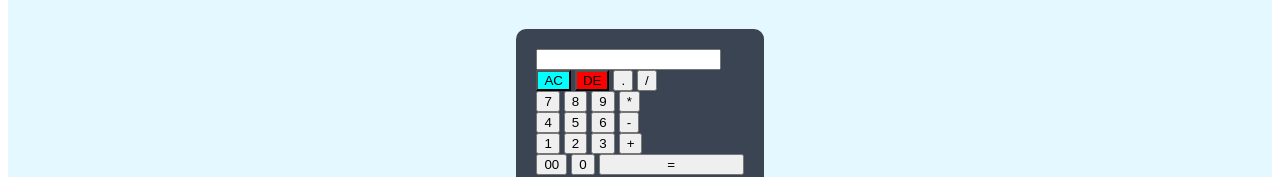
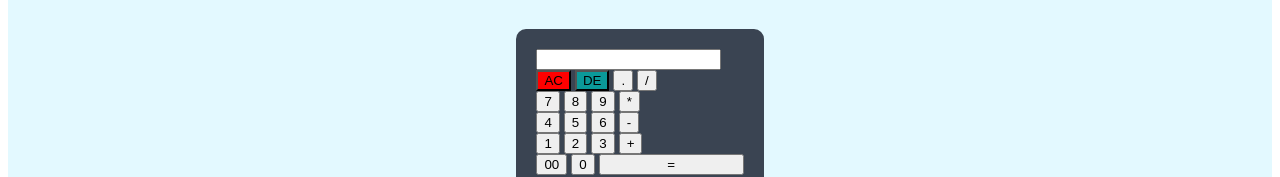
Before and after one commit to sashibhushanyadav/Anjali-calculator, a plain HTML site: page index.html in a window 1280 px wide. Shown: the part 296-473 px from the top of the page. Drawn offline with Linux system fonts and the light colour scheme.

Commit message:
fix: background color of ac and de button

```diff
--- a/index.html
+++ b/index.html
@@ -14,8 +14,8 @@
                     <input type="text" name="display">
                 </div>
                 <div>
-                    <input type="button" value="AC" style="background-color: aqua;" onclick="display.value = '' " class="operator">
-                    <input type="button" value="DE" style="background-color: red;" onclick="display.value = display.value.toString().slice(0,-1)" class="operator">
+                    <input type="button" value="AC" style="background-color: red;" onclick="display.value = '' " class="operator">
+                    <input type="button" value="DE" style="background-color: rgb(11, 153, 153);" onclick="display.value = display.value.toString().slice(0,-1)" class="operator">
                     <input type="button" value="." onclick="display.value += '.' " class="operator">
                     <input type="button" value="/" onclick="display.value += '/' " class="operator">
                 </div>
```
